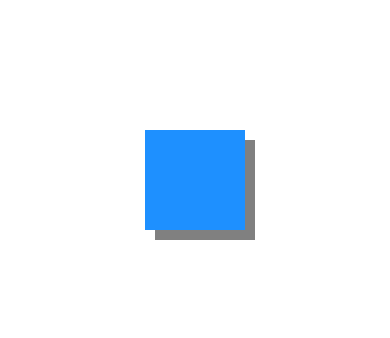
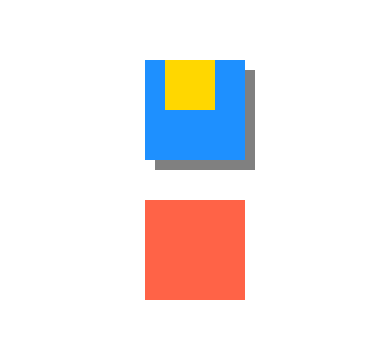
Before and after one commit to roman89ua/react-native-layouts, a React Native app: screen / in a window 390 px wide. Shown: the part 242-580 px from the top of the page. Built offline with nearby package versions, Linux system fonts and the light colour scheme.

Commit message:
paddings margins

```diff
--- a/screens/second-lesson.js
+++ b/screens/second-lesson.js
@@ -4,7 +4,10 @@ import { StyleSheet, View } from "react-native";
 const SecondLesson = () => {
   return (
     <View style={styles.container}>
-      <View style={styles.box} />
+      <View style={styles.blueBox}>
+        <View style={styles.goldBox} />
+      </View>
+      <View style={styles.redBox}></View>
     </View>
   );
 };
@@ -16,7 +19,7 @@ const styles = StyleSheet.create({
     justifyContent: "center",
     alignItems: "center",
   },
-  box: {
+  blueBox: {
     backgroundColor: "dodgerblue",
     width: 100,
     height: 100,
@@ -29,6 +32,19 @@ const styles = StyleSheet.create({
       height: 10,
     },
     shadowOpacity: 1,
-    elevation: 10,
+    // elevation: 10, // for android shadows but it not work as we need
+    paddingHorizontal: 20,
+    marginBottom: 20,
+  },
+  goldBox: {
+    backgroundColor: "gold",
+    width: 50,
+    height: 50,
+  },
+  redBox: {
+    backgroundColor: "tomato",
+    width: 100,
+    height: 100,
+    marginTop: 20,
   },
 });
```
